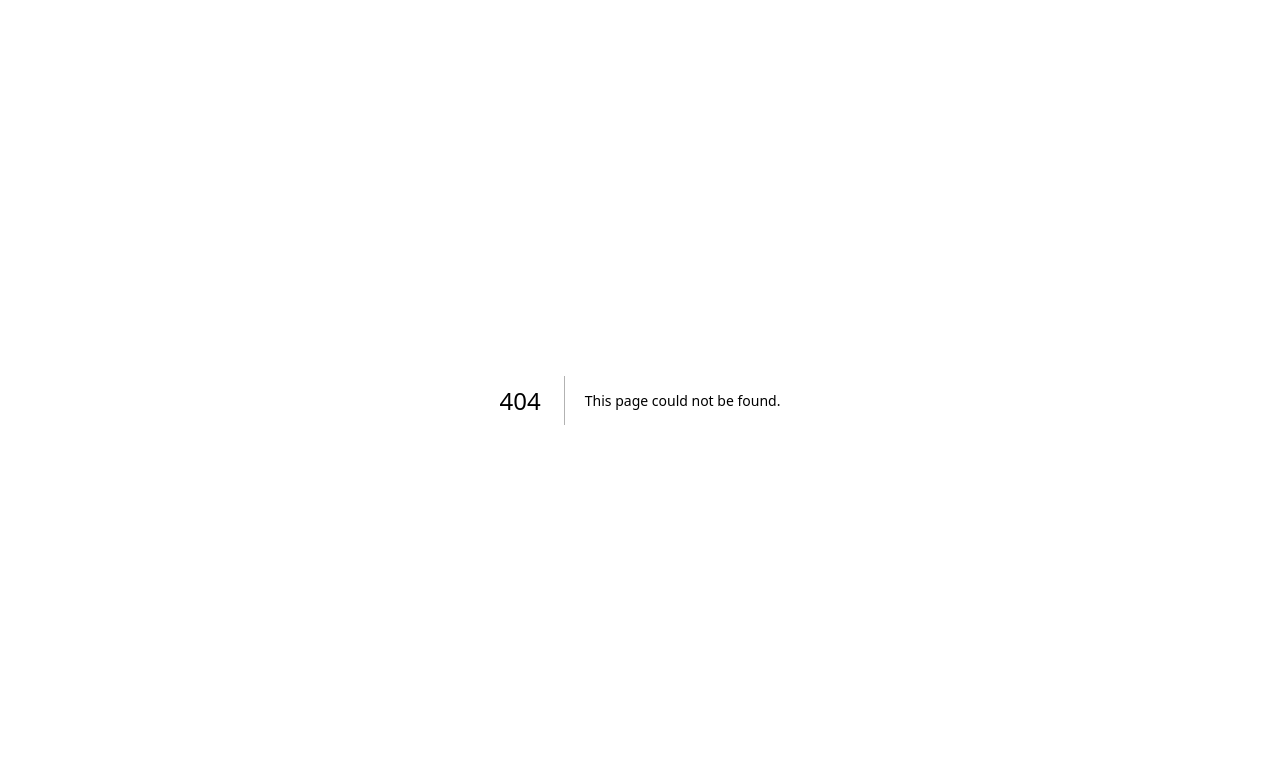
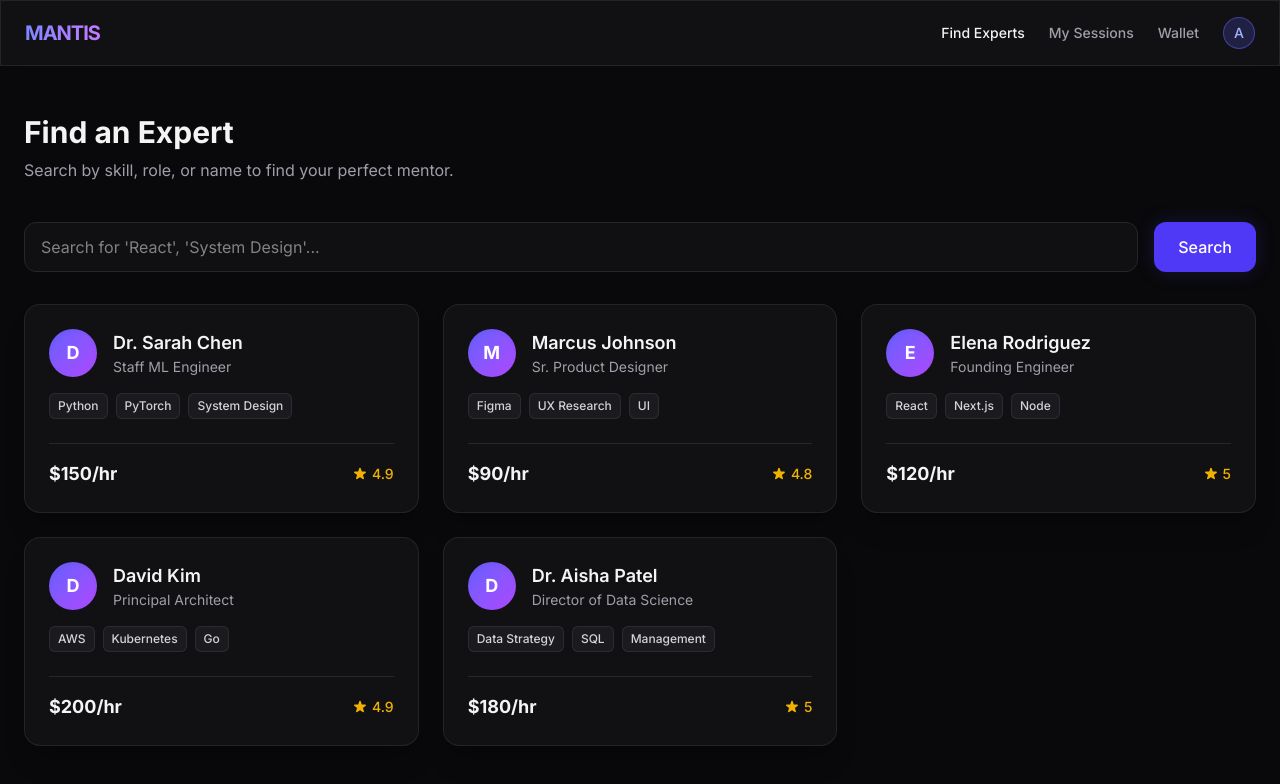
Before and after one commit to mantisdarling/mantis, a Next.js app in the folder apps/web/: page /dashboard in a window 1280 px wide. Before the commit this address had no page. Shown: the top 784 px of the page. Built offline with nearby package versions, Linux system fonts and the light colour scheme.

Commit message:
Add learner dashboard and expert search directory with premium UI

```diff
--- /dev/null
+++ b/apps/web/src/app/dashboard/page.tsx
@@ -0,0 +1,71 @@
+import Navbar from '../../components/Navbar';
+
+export default function Dashboard() {
+  const mockExperts = [
+    { id: 1, name: 'Dr. Sarah Chen', role: 'Staff ML Engineer', skills: ['Python', 'PyTorch', 'System Design'], rate: '$150/hr', rating: 4.9 },
+    { id: 2, name: 'Marcus Johnson', role: 'Sr. Product Designer', skills: ['Figma', 'UX Research', 'UI'], rate: '$90/hr', rating: 4.8 },
+    { id: 3, name: 'Elena Rodriguez', role: 'Founding Engineer', skills: ['React', 'Next.js', 'Node'], rate: '$120/hr', rating: 5.0 },
+    { id: 4, name: 'David Kim', role: 'Principal Architect', skills: ['AWS', 'Kubernetes', 'Go'], rate: '$200/hr', rating: 4.9 },
+    { id: 5, name: 'Dr. Aisha Patel', role: 'Director of Data Science', skills: ['Data Strategy', 'SQL', 'Management'], rate: '$180/hr', rating: 5.0 },
+  ];
+
+  return (
+    <div className="min-h-screen bg-zinc-950">
+      <Navbar />
+
+      <main className="max-w-7xl mx-auto px-6 py-12 animate-fade-in-up">
+        <div className="mb-10">
+          <h1 className="text-3xl font-bold text-zinc-100">Find an Expert</h1>
+          <p className="text-zinc-400 mt-2">Search by skill, role, or name to find your perfect mentor.</p>
+        </div>
+
+        <div className="flex gap-4 mb-8">
+          <input
+            type="text"
+            placeholder="Search for 'React', 'System Design'..."
+            className="flex-1 bg-zinc-900/50 border border-zinc-800 rounded-xl px-4 py-3 text-zinc-100 focus:outline-none focus:ring-2 focus:ring-indigo-500/50 focus:border-indigo-500 transition-colors"
+          />
+          <button className="px-6 py-3 bg-indigo-600 text-white font-medium rounded-xl hover:bg-indigo-700 transition-colors shadow-[0_0_20px_rgba(79,70,229,0.2)]">
+            Search
+          </button>
+        </div>
+
+        <div className="grid grid-cols-1 md:grid-cols-2 lg:grid-cols-3 gap-6">
+          {mockExperts.map((expert) => (
+            <div key={expert.id} className="glass-panel p-6 rounded-2xl hover:border-indigo-500/30 transition-all hover:translate-y-[-4px] group cursor-pointer shadow-xl shadow-black/20">
+              <div className="flex items-start justify-between mb-4">
+                <div className="flex items-center gap-4">
+                  <div className="h-12 w-12 rounded-full bg-gradient-to-br from-indigo-500 to-purple-500 flex items-center justify-center text-white font-bold text-lg shadow-inner">
+                    {expert.name.charAt(0)}
+                  </div>
+                  <div>
+                    <h3 className="text-lg font-semibold text-zinc-100 group-hover:text-indigo-400 transition-colors">{expert.name}</h3>
+                    <p className="text-sm text-zinc-400">{expert.role}</p>
+                  </div>
+                </div>
+              </div>
+
+              <div className="flex flex-wrap gap-2 mb-6">
+                {expert.skills.map(skill => (
+                  <span key={skill} className="px-2 py-1 bg-zinc-800/50 border border-zinc-700/50 rounded-md text-xs font-medium text-zinc-300">
+                    {skill}
+                  </span>
+                ))}
+              </div>
+
+              <div className="flex items-center justify-between border-t border-zinc-800 pt-4">
+                <div>
+                  <span className="text-lg font-bold text-zinc-100">{expert.rate}</span>
+                </div>
+                <div className="flex items-center gap-1 text-yellow-500 text-sm font-medium">
+                  <svg className="w-4 h-4 fill-current" viewBox="0 0 20 20"><path d="M9.049 2.927c.3-.921 1.603-.921 1.902 0l1.07 3.292a1 1 0 00.95.69h3.462c.969 0 1.371 1.24.588 1.81l-2.8 2.034a1 1 0 00-.364 1.118l1.07 3.292c.3.921-.755 1.688-1.54 1.118l-2.8-2.034a1 1 0 00-1.175 0l-2.8 2.034c-.784.57-1.838-.197-1.539-1.118l1.07-3.292a1 1 0 00-.364-1.118L2.98 8.72c-.783-.57-.38-1.81.588-1.81h3.461a1 1 0 00.951-.69l1.07-3.292z" /></svg>
+                  {expert.rating}
+                </div>
+              </div>
+            </div>
+          ))}
+        </div>
+      </main>
+    </div>
+  );
+}
--- /dev/null
+++ b/apps/web/src/components/Navbar.tsx
@@ -0,0 +1,21 @@
+import Link from 'next/link';
+
+export default function Navbar() {
+  return (
+    <nav className="w-full glass-panel sticky top-0 z-50 border-b border-white/5">
+      <div className="max-w-7xl mx-auto px-6 py-4 flex items-center justify-between">
+        <Link href="/dashboard" className="text-xl font-bold tracking-tighter bg-gradient-to-r from-indigo-400 to-purple-400 bg-clip-text text-transparent">
+          MANTIS
+        </Link>
+        <div className="flex items-center gap-6 text-sm font-medium">
+          <Link href="/dashboard" className="text-zinc-100 hover:text-indigo-400 transition-colors">Find Experts</Link>
+          <Link href="/dashboard/sessions" className="text-zinc-400 hover:text-zinc-100 transition-colors">My Sessions</Link>
+          <Link href="/dashboard/wallet" className="text-zinc-400 hover:text-zinc-100 transition-colors">Wallet</Link>
+          <div className="h-8 w-8 rounded-full bg-indigo-500/20 border border-indigo-500/50 flex items-center justify-center text-indigo-300">
+            A
+          </div>
+        </div>
+      </div>
+    </nav>
+  );
+}
```
